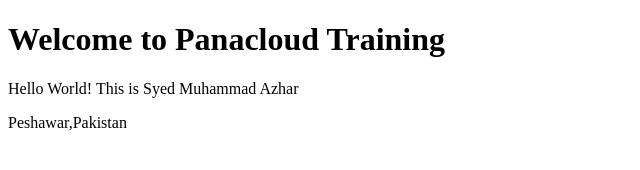
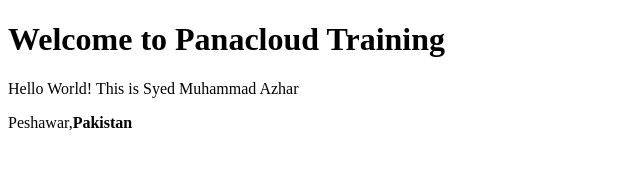
Before and after one commit to SyedMuhammadAzhar/Panacloud-Bootcamp2020-Assignment1-SyedMuhammadAzhar, a plain HTML site: page index.html in a window 1280 px wide. Shown: the full height of the page, 0-640 px from the left. Drawn offline with Linux system fonts and the light colour scheme.

Commit message:
strong the text

```diff
--- a/index.html
+++ b/index.html
@@ -7,7 +7,7 @@
 
     <h1>Welcome to Panacloud Training</h1>
     <p>Hello World! This is Syed Muhammad Azhar</p>
-    <p>Peshawar,Pakistan</p>
+    <p>Peshawar,<strong>Pakistan</strong></p>
 
 </body>
 </html>
```
